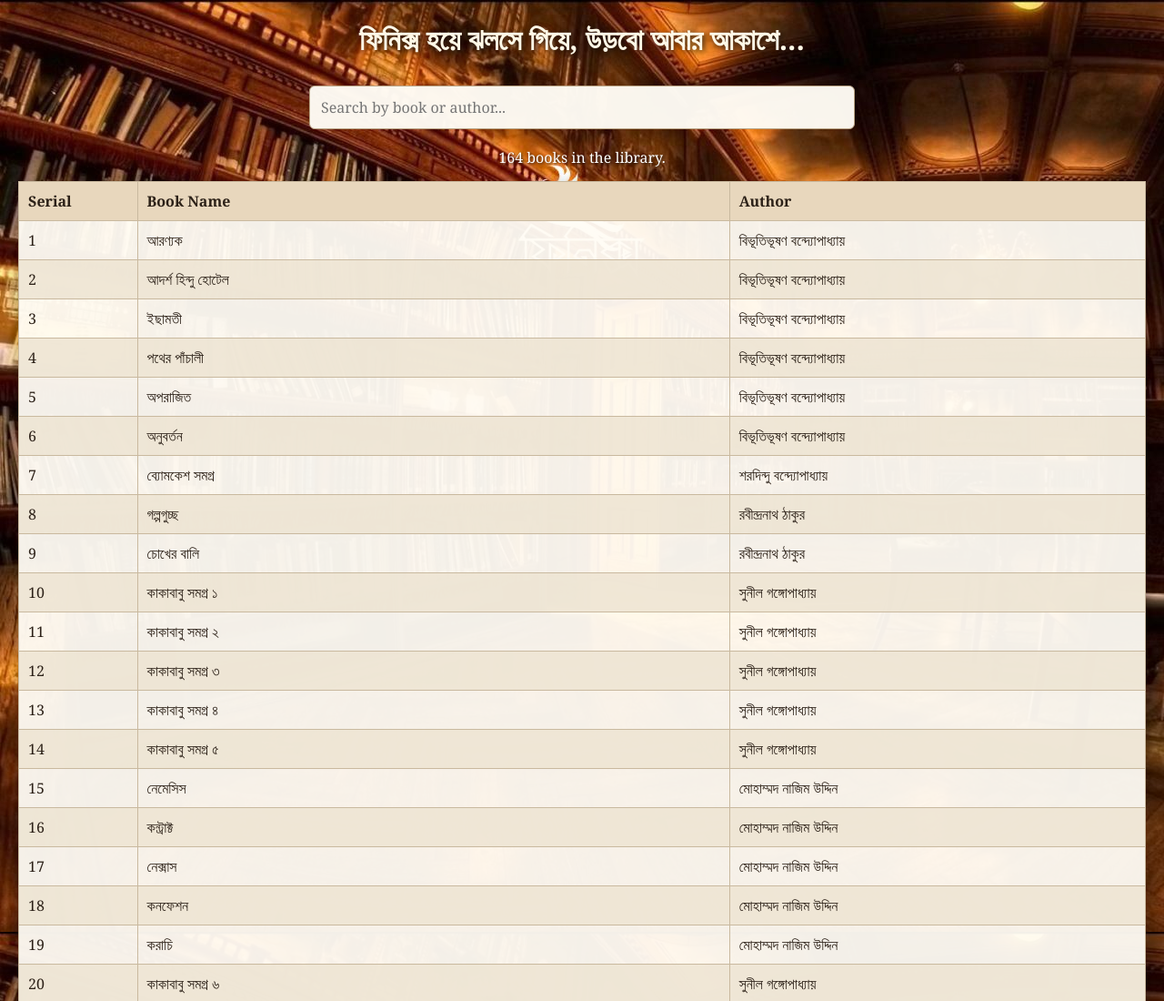
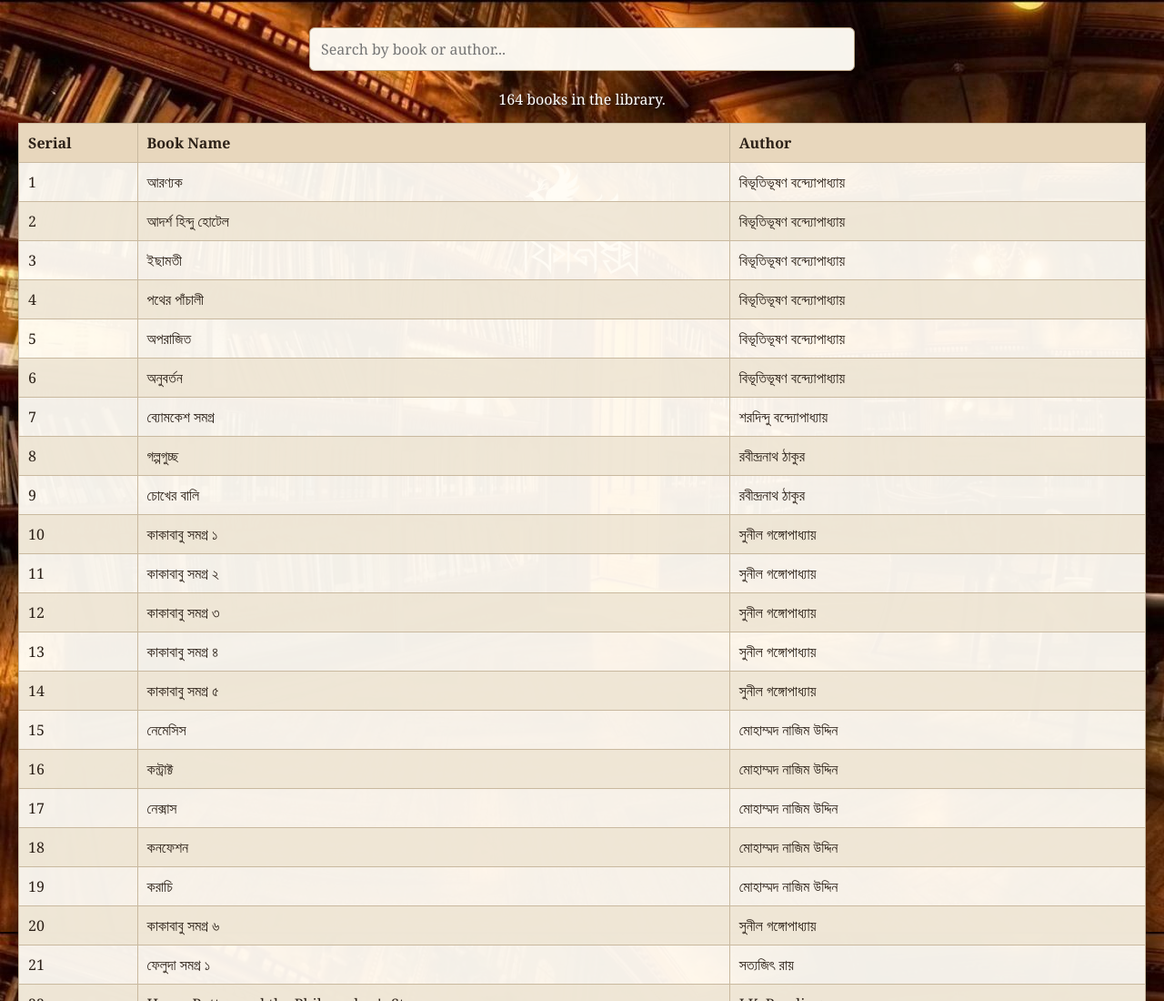
Before and after one commit to nihanmz2023-collab/Phoenix, a plain HTML site: page index.html in a window 1280 px wide. Shown: the top 1100 px of the page at 91% size. Drawn offline with Linux system fonts and the light colour scheme.

Commit message:
Update index.html

```diff
--- a/index.html
+++ b/index.html
@@ -92,7 +92,7 @@
 </head>
 
 <body>
-  <h1>ফিনিক্স হয়ে ঝলসে গিয়ে, উড়বো আবার আকাশে...</h1>
+  <h1> </h1>
 
   <input
     type="text"
```
